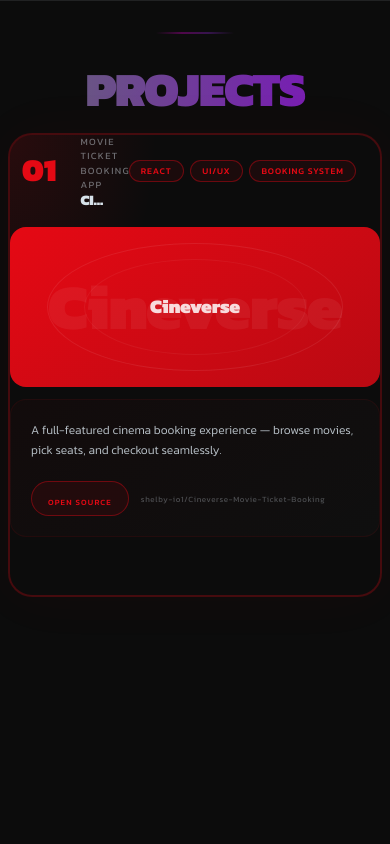
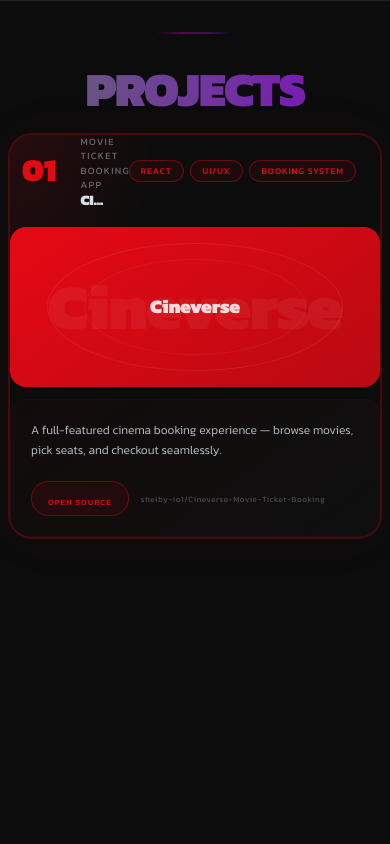
Before and after one commit to shelby-io1/Portfolio-Website, a React (Vite) app: page / in a window 390 px wide. Shown: the part 2260-3104 px from the top of the page. Built offline with nearby package versions, Linux system fonts and the light colour scheme.

Commit message:
Fix About/Services scroll hiding on mobile and reduce project card height

```diff
--- a/src/App.jsx
+++ b/src/App.jsx
@@ -26,7 +26,7 @@ const GlobalStyles = () => (
       -webkit-text-fill-color: transparent;
     }
 
-    :root { scroll-padding-top: 80px; }
+    :root { scroll-padding-top: 120px; }
 
     @keyframes shoot {
       0% { transform: translateX(0) translateY(0) scale(1); opacity: 0; }
@@ -519,7 +519,7 @@ function AboutSection() {
   return (
     <section
       id="about"
-      style={{ background: "#0C0C0C", position: "relative" }}
+      style={{ background: "#0C0C0C", position: "relative", scrollMarginTop: "100px" }}
       className="flex flex-col items-center px-6 sm:px-10 md:px-16 pt-16 sm:pt-28 md:pt-40 pb-16 sm:pb-28 md:pb-40"
     >
       {/* Decorative corner images */}
@@ -625,6 +625,7 @@ function ServicesSection() {
       style={{
         background: "transparent",
         borderRadius: "40px 40px 0 0",
+        scrollMarginTop: "100px",
       }}
       className="px-6 sm:px-10 md:px-16 pt-16 sm:pt-20 md:pt-32 pb-8 sm:pb-12 md:pb-20"
     >
@@ -768,7 +769,7 @@ function ProjectCard({ project, index, totalCards, containerRef }) {
           width: "100%",
           margin: "0 auto",
           maxWidth: "calc(100% - 1rem)",
-          minHeight: "clamp(380px, 55vh, 600px)",
+          minHeight: "clamp(300px, 40vh, 480px)",
           zIndex: index,
           background: "#0C0C0C",
           border: `2px solid ${project.accent}44`,
@@ -821,7 +822,7 @@ function ProjectCard({ project, index, totalCards, containerRef }) {
         </div>
 
         {/* Body: color block + description */}
-        <div className="flex flex-col md:flex-row gap-3 sm:gap-4 md:gap-6" style={{ position: "relative", zIndex: 1, alignItems: "stretch", flex: 1, minHeight: "clamp(280px, 28vw, 380px)" }}>
+        <div className="flex flex-col md:flex-row gap-3 sm:gap-4 md:gap-6" style={{ position: "relative", zIndex: 1, alignItems: "stretch", flex: 1, minHeight: "clamp(200px, 22vw, 300px)" }}>
           {/* Left — color identity block */}
           <div className="w-full md:w-[45%]" style={{
             borderRadius: "clamp(16px, 2.5vw, 32px)",
```
